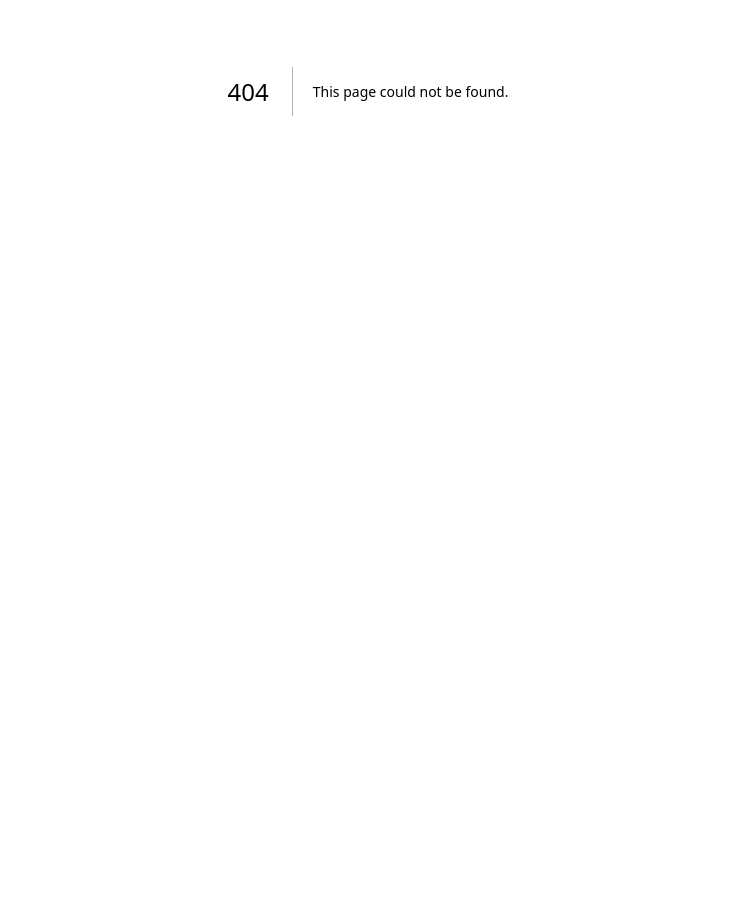
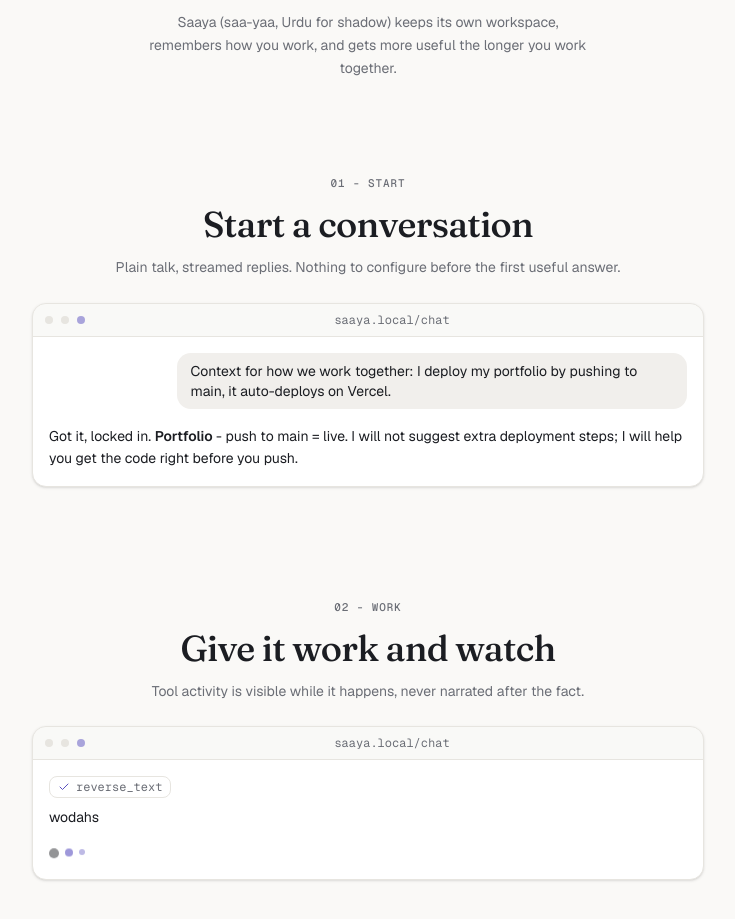
Before and after one commit to salehaiftikharr/saaya, a Next.js app in the folder web/: page /about in a window 1280 px wide. Before the commit this address had no page. Shown: the part 309-1228 px from the top of the page, without its empty margins (272-1007 px from the left). Before the commit the page ends 800 px from the top, so only its background shows below. Built offline with nearby package versions, Linux system fonts and the light colour scheme.

Commit message:
Add the nine-beat continuity narrative at /about

```diff
--- /dev/null
+++ b/web/app/about/page.tsx
@@ -0,0 +1,248 @@
+"use client";
+
+import Link from "next/link";
+import { Beat } from "@/components/about/beat";
+import { DeviceFrame } from "@/components/about/device-frame";
+import { SaayaMark } from "@/components/brand/saaya-mark";
+import { ContinuityStrip } from "@/components/chat/continuity-strip";
+import { EchoTrail } from "@/components/chat/echo-trail";
+import { Message } from "@/components/chat/message";
+import { HeartbeatRow } from "@/components/memory/heartbeat-row";
+import { SemanticItemRow } from "@/components/memory/semantic-item";
+import { VersionRow } from "@/components/memory/version-row";
+import { ToolRow } from "@/components/tools/tool-row";
+
+// Every fixture below is genuine product output from a development instance,
+// lightly trimmed. Nothing here is invented.
+const noop = () => {};
+
+export default function About() {
+	return (
+		<div className="mx-auto flex w-full max-w-3xl flex-col px-4 pb-24">
+			<header className="flex flex-col items-center gap-5 pt-24 pb-10 text-center">
+				<SaayaMark className="size-16 text-foreground" />
+				<h1 className="type-display max-w-xl text-6xl">
+					The coworker that stays.
+				</h1>
+				<p className="max-w-md text-muted-foreground text-sm leading-relaxed">
+					Saaya (saa-yaa, Urdu for shadow) keeps its own workspace, remembers
+					how you work, and gets more useful the longer you work together.
+				</p>
+			</header>
+
+			<Beat
+				eyebrow="01 - Start"
+				title="Start a conversation"
+				copy="Plain talk, streamed replies. Nothing to configure before the first useful answer."
+			>
+				<DeviceFrame address="saaya.local/chat">
+					<div className="flex flex-col gap-4">
+						<Message
+							message={{
+								id: "b2-u",
+								role: "user",
+								text: "Context for how we work together: I deploy my portfolio by pushing to main, it auto-deploys on Vercel.",
+								activities: [],
+							}}
+						/>
+						<Message
+							message={{
+								id: "b2-a",
+								role: "assistant",
+								text: "Got it, locked in. **Portfolio** - push to main = live. I will not suggest extra deployment steps; I will help you get the code right before you push.",
+								activities: [],
+							}}
+						/>
+					</div>
+				</DeviceFrame>
+			</Beat>
+
+			<Beat
+				eyebrow="02 - Work"
+				title="Give it work and watch"
+				copy="Tool activity is visible while it happens, never narrated after the fact."
+			>
+				<DeviceFrame address="saaya.local/chat">
+					<div className="flex flex-col gap-4">
+						<Message
+							message={{
+								id: "b3-a",
+								role: "assistant",
+								text: "wodahs",
+								activities: [
+									{
+										id: "b3-t",
+										name: "reverse_text",
+										state: "done",
+										outputPreview: "wodahs",
+									},
+								],
+							}}
+						/>
+						<EchoTrail />
+					</div>
+				</DeviceFrame>
+			</Beat>
+
+			<Beat
+				eyebrow="03 - Return"
+				title="Come back without starting over"
+				copy="Close the tab, restart the server, return days later. The thread and its context are still here."
+			>
+				<DeviceFrame address="saaya.local/chat">
+					<ContinuityStrip
+						items={[
+							{
+								kind: "constraint",
+								text: "Saleha is a new grad on F-1 OPT; for any job search help, always check visa sponsorship availability first.",
+							},
+							{
+								kind: "fact",
+								text: "Saleha deploys her portfolio by pushing to main; it auto-deploys on Vercel.",
+							},
+							{ kind: "entity", text: "Portfolio site is saleha.live." },
+						]}
+					/>
+				</DeviceFrame>
+			</Beat>
+
+			<Beat
+				eyebrow="04 - Learn"
+				title="See what it learned, and why"
+				copy="Every remembered thing carries its provenance: where it came from, when, and how often it mattered since."
+			>
+				<ul className="flex flex-col gap-2">
+					<SemanticItemRow
+						item={{
+							id: "b5-1",
+							kind: "preference",
+							text: "Writes git commits in plain sentence case with no emojis.",
+							confidence: 0.7,
+							reinforcement_count: 4,
+							learned_at: "2026-08-08T03:45:00Z",
+						}}
+					/>
+					<SemanticItemRow
+						item={{
+							id: "b5-2",
+							kind: "preference",
+							text: "Considers Playwright tests mandatory before marking any work as done.",
+							confidence: 0.7,
+							reinforcement_count: 1,
+							learned_at: "2026-08-08T04:04:00Z",
+						}}
+					/>
+				</ul>
+			</Beat>
+
+			<Beat
+				eyebrow="05 - Reverse"
+				title="Review or reverse any change"
+				copy="Saaya's working knowledge is versioned. A restore is itself recorded, so nothing is ever silently lost. The identity file is protected and never writable."
+			>
+				<ul className="flex flex-col gap-2">
+					<VersionRow
+						entry={{
+							version: 6,
+							reason: "heartbeat reflection over thread 898c85db",
+							changed_files: ["how-i-work.md"],
+							recorded_at: "2026-08-08T08:00:00Z",
+						}}
+						current
+						disabled
+						onRollback={noop}
+					/>
+					<VersionRow
+						entry={{
+							version: 3,
+							reason: "rollback to version 1",
+							changed_files: ["how-i-work.md"],
+							recorded_at: "2026-08-08T03:54:00Z",
+						}}
+						current={false}
+						disabled
+						onRollback={noop}
+					/>
+				</ul>
+			</Beat>
+
+			<Beat
+				eyebrow="06 - Quiet"
+				title="A heartbeat that respects quiet"
+				copy="On a schedule, Saaya looks at settled conversations and decides whether anything durable was learned. When nothing meaningful happened, it says nothing at all."
+			>
+				<ul className="flex flex-col gap-2">
+					<HeartbeatRow
+						run={{
+							name: "reflect",
+							outcome: "completed",
+							detail: "898c85db: applied",
+							started_at: "2026-08-08T08:00:00Z",
+							finished_at: "2026-08-08T08:00:02Z",
+						}}
+					/>
+					<HeartbeatRow
+						run={{
+							name: "reflect",
+							outcome: "completed",
+							detail: "abdabe72: skipped",
+							started_at: "2026-08-08T04:04:15Z",
+							finished_at: "2026-08-08T04:04:16Z",
+						}}
+					/>
+				</ul>
+			</Beat>
+
+			<Beat
+				eyebrow="07 - Everywhere"
+				title="One coworker, three doors"
+				copy="Web, Slack, and MCP reach the same memory and the same thread discipline. Ask in Slack, continue on the web, query from your editor."
+			>
+				<DeviceFrame address="saaya.local/api/health">
+					<pre className="overflow-x-auto font-mono text-muted-foreground text-xs leading-relaxed">
+						{`{
+  "status": "ok",
+  "surfaces": { "web": "ok", "slack": "connected", "mcp": "enabled" }
+}`}
+					</pre>
+				</DeviceFrame>
+			</Beat>
+
+			<Beat
+				eyebrow="08 - Extend"
+				title="Extend it safely"
+				copy="Saaya can propose reusable capabilities as small scripts. Drafts run nowhere until you read the code and approve it; every change is versioned and reversible."
+			>
+				<ul className="flex flex-col gap-2">
+					<ToolRow
+						tool={{
+							name: "reverse_text",
+							description: "Reverses a string of text.",
+							params: { text: "string" },
+							script:
+								'import json, os\nparams = json.loads(os.environ["TOOL_INPUT"])\nprint(params["text"][::-1])',
+							status: "draft",
+							version: 1,
+						}}
+						disabled
+						onActivate={noop}
+						onDisable={noop}
+					/>
+				</ul>
+			</Beat>
+
+			<footer className="flex flex-col items-center gap-3 pt-14 text-center">
+				<SaayaMark className="size-8 text-foreground" />
+				<p className="text-muted-foreground text-sm">
+					Saaya is open source and runs on your own machine.
+				</p>
+				<Link
+					href="/"
+					className="text-primary text-sm underline-offset-4 hover:underline"
+				>
+					Open Saaya
+				</Link>
+			</footer>
+		</div>
+	);
+}
--- /dev/null
+++ b/web/components/about/beat.tsx
@@ -0,0 +1,24 @@
+import type { ReactNode } from "react";
+
+export function Beat({
+	eyebrow,
+	title,
+	copy,
+	children,
+}: {
+	eyebrow: string;
+	title: string;
+	copy: string;
+	children?: ReactNode;
+}) {
+	return (
+		<section aria-label={title} className="flex flex-col gap-6 py-14">
+			<div className="mx-auto flex w-full max-w-xl flex-col gap-3 text-center">
+				<p className="type-eyebrow">{eyebrow}</p>
+				<h2 className="type-display text-4xl">{title}</h2>
+				<p className="text-muted-foreground text-sm leading-relaxed">{copy}</p>
+			</div>
+			{children && <div className="mx-auto w-full max-w-2xl">{children}</div>}
+		</section>
+	);
+}
--- /dev/null
+++ b/web/components/about/device-frame.tsx
@@ -0,0 +1,24 @@
+import type { ReactNode } from "react";
+
+/* The proof surface: real components shown inside a quiet device frame. */
+export function DeviceFrame({
+	address,
+	children,
+}: {
+	address: string;
+	children: ReactNode;
+}) {
+	return (
+		<div className="overflow-hidden rounded-xl border bg-card shadow-sm">
+			<div className="flex items-center gap-2 border-b bg-muted/40 px-3 py-2">
+				<span aria-hidden className="size-2 rounded-full bg-border" />
+				<span aria-hidden className="size-2 rounded-full bg-border" />
+				<span aria-hidden className="size-2 rounded-full bg-primary/50" />
+				<span className="mx-auto font-mono text-muted-foreground text-xs">
+					{address}
+				</span>
+			</div>
+			<div className="p-4">{children}</div>
+		</div>
+	);
+}
--- a/web/components/chat/chat-app.tsx
+++ b/web/components/chat/chat-app.tsx
@@ -67,10 +67,18 @@ export function ChatApp() {
 						Tools
 					</Button>
 				</div>
-				<p className="mt-auto px-4 pb-4 text-muted-foreground text-xs">
-					Conversations survive restarts. Close this tab and come back; Saaya
-					picks up where you left off.
-				</p>
+				<div className="mt-auto flex flex-col gap-2 px-4 pb-4">
+					<p className="text-muted-foreground text-xs">
+						Conversations survive restarts. Close this tab and come back; Saaya
+						picks up where you left off.
+					</p>
+					<a
+						href="/about"
+						className="text-muted-foreground text-xs underline-offset-4 hover:text-foreground hover:underline"
+					>
+						What Saaya is
+					</a>
+				</div>
 			</aside>
 			<main className="flex h-dvh flex-1 flex-col">
 				<header className="flex h-14 shrink-0 items-center justify-between border-b px-4">
```
Also changed, not shown: 2 other files (tests, documents, lock files or other folders).
